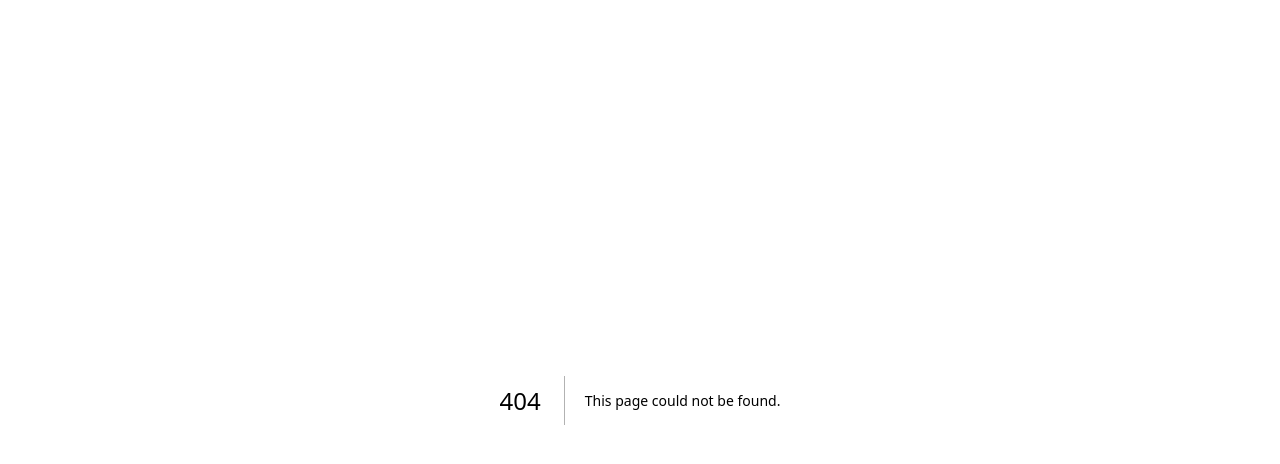
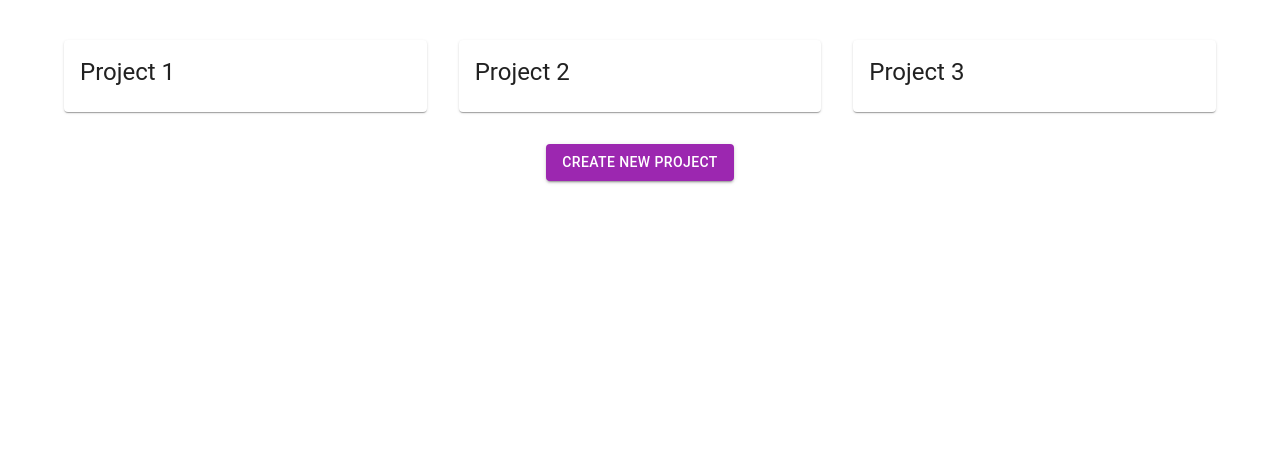
Before and after one commit to skshabeera/Nextjsproject, a Next.js app: page /dashboard in a window 1280 px wide. Before the commit this address had no page. Shown: the top 464 px of the page. Built offline with nearby package versions, Linux system fonts and the light colour scheme.

Commit message:
feat: add dashboard page

```diff
--- /dev/null
+++ b/pages/dashboard/index.tsx
@@ -0,0 +1,63 @@
+import React from 'react';
+import {
+  Container,
+  Box,
+  Grid,
+  Typography,
+  Card,
+  CardContent,
+  Button,
+} from '@mui/material';
+import { styled } from '@mui/system';
+import { useRouter } from 'next/router';
+
+const StyledCard = styled(Card)(({ theme }) => ({
+  backgroundColor: theme.palette.primary.light,
+  color: theme.palette.primary.contrastText,
+}));
+
+const projects = [
+  { id: 1, name: 'Project 1' },
+  { id: 2, name: 'Project 2' },
+  { id: 3, name: 'Project 3' },
+  // Add more projects for testing
+];
+
+const Dashboard = () => {
+  const router = useRouter();
+
+  const handleCreateProject = () => {
+    router.push('/dashboard/create');
+  };
+
+  return (
+    <Container maxWidth="lg">
+      <Box sx={{ py: 4 }}>
+        <Grid container spacing={4}>
+          {projects.map((project) => (
+            <Grid item key={project.id} xs={12} sm={6} md={4}>
+              <Card>
+                <CardContent>
+                  <Typography variant="h5" component="div">
+                    {project.name}
+                  </Typography>
+                </CardContent>
+              </Card>
+            </Grid>
+          ))}
+        </Grid>
+        <Box sx={{ mt: 4, display: 'flex', justifyContent: 'center' }}>
+          <Button
+            variant="contained"
+            color="secondary"
+            onClick={handleCreateProject}
+          >
+            Create New Project
+          </Button>
+        </Box>
+      </Box>
+    </Container>
+  );
+};
+
+export default Dashboard;
```
